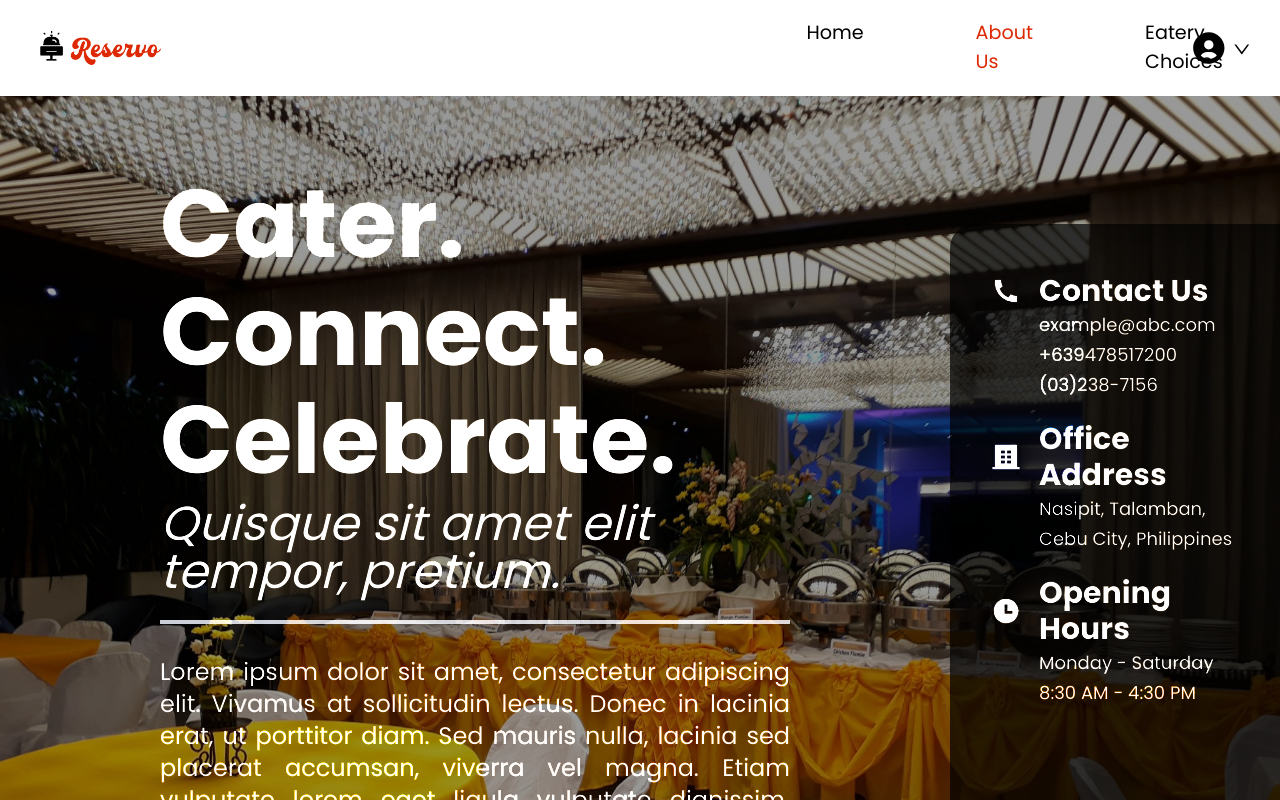
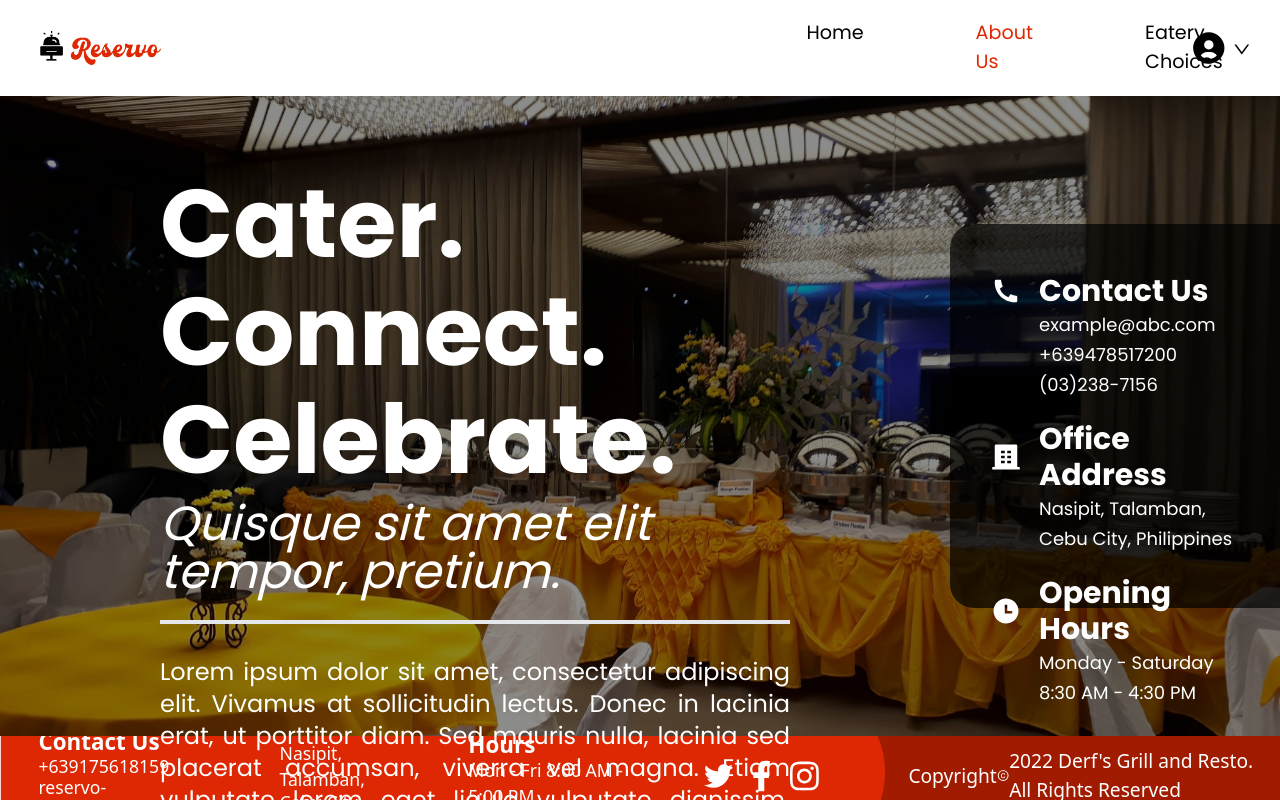
Before and after one commit to EXEcuted-tech/reservo-web, a React (Create React App) app in the folder client/: page /about in a window 1280 px wide. Shown: the top 800 px of the page. Built offline with nearby package versions, Linux system fonts and the light colour scheme.

Commit message:
fixed UI bug

```diff
--- a/client/src/pages/user/about/aboutUsPage.tsx
+++ b/client/src/pages/user/about/aboutUsPage.tsx
@@ -6,11 +6,12 @@ import {RiTimeFill} from 'react-icons/ri'
 
 const AboutUsPage = () => {
   return (
-
-      <div className='font-poppins relative flex flex-row justify-between bg-black bg-opacity-40'>
-        <img src={background} alt='About Us Background' className='h-full w-full object-cover bg-no-repreat bg-cover absolute mix-blend-overlay'/>
-        <div className='w-4/5 px-40 py-20'>
-          <div className='border-b-4 pb-6'>
+    <div className='h-[80vh]'>
+      <div className='font-poppins relative flex flex-row justify-between bg-black bg-opacity-40 h-[100%]'>
+        <img src={background} alt='About Us Background' className='h-full w-full object-cover bg-no-repreat bg-cover absolute z-100'/>
+        <div className='h-full w-full bg-no-repreat bg-cover absolute z-999 bg-[rgba(0,0,0,0.45)]'/>
+        <div className='w-4/5 px-40 py-20 z-0'>
+          <div className='border-b-4 pb-6 '>
             <h1 className='font-extrabold text-white text-8xl pb-3'>Cater.</h1>
             <h1 className='font-extrabold text-white text-8xl pb-3'>Connect.</h1>
             <h1 className='font-extrabold text-white text-8xl pb-3'>Celebrate.</h1>
@@ -21,7 +22,7 @@ const AboutUsPage = () => {
           </div>
         </div>
 
-        <div className='bg-black bg-opacity-70 rounded-l-3xl py-[6vh] px-[5vh] my-32'>
+        <div className='bg-black bg-opacity-70 rounded-l-3xl py-[6vh] px-[5vh] my-32 z-0'>
           <table>
             <tbody>
               <tr>
@@ -68,6 +69,7 @@ const AboutUsPage = () => {
           </table>
         </div>
       </div>
+      </div>
 
   )
 }
```
